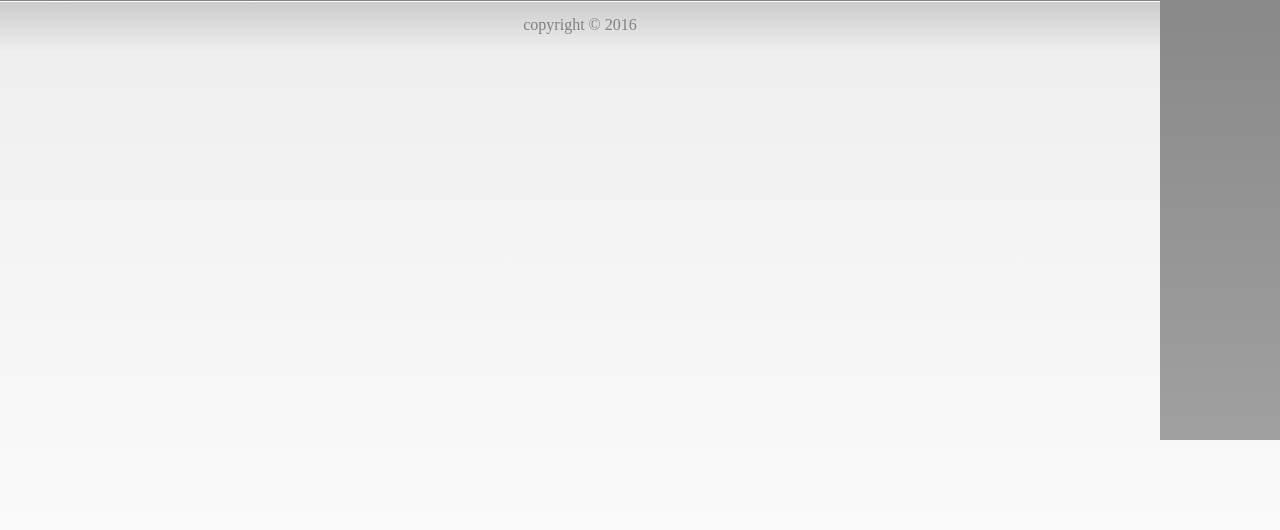
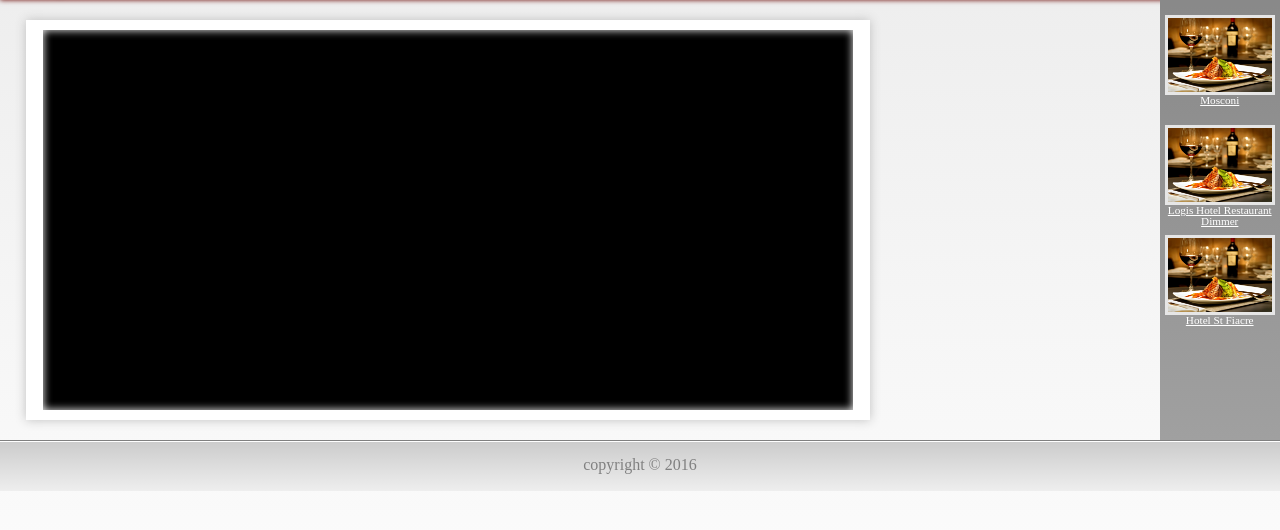
Before and after one commit to pwsapphire/chuang0, a PHP site: page /proj1/ in a window 1280 px wide. Shown: the part 45-575 px from the top of the page. Run offline with PHP 8.4, Linux system fonts and the light colour scheme; some libraries are stand-ins or nearby versions.

Commit message:
en regle

```diff
--- a/css/mainStyle.css
+++ b/css/mainStyle.css
@@ -149,6 +149,7 @@
 	position: fixed;
 	top: 0px;
 	width: 100%;
+	z-index: 1000;
 }
 @media all and (min-width: 400px){
 	#gMapc{
--- a/index.php
+++ b/index.php
@@ -4,12 +4,28 @@
 <main>
     <!-- Emplacement du header général contenant tous les liens vers les différentes parties du site  -->
     <!-- Emplacement Google Maps -->
+    <div id="gMapc">
+    	<div id="gap"></div>
+    </div>
     <!--<div id="gMap"></div> -->
     <!-- Partie dédiée a la récupération de differentes "Places" via l'API Google, et leur affichage -->
     <!--<div id="gMapPlaces"></div>-->
 
     <!-- Emplacement du slider avec les 10 derniers lieux: BONUS -->
-    <div id="theSlider"></div>
+    <div id="theSlider">
+    	<ul>
+    		<li class="sliderThumb"><img src="img/fakeResto.jpg" alt="d4845c99bbb50d64215da1f7c8cc9dd15d861376"><a href="#">Mosconi</a></li>
+    		<li class="sliderThumb"><img src="img/fakeResto.jpg" alt="c47f8b2b6c6a0e869588d22dba71ff88cb90f2aa"><a href="#">Logis Hotel Restaurant Dimmer</a></li>
+    		<li class="sliderThumb"><img src="img/fakeResto.jpg" alt="ddc6ab6420f78a0a28a6d8fd42f680c5daa552d5"><a href="#">Hotel St Fiacre</a></li>
+    		<!--<li class="sliderThumb"><img src="img/fakeResto.jpg" alt="25dddb9bdb2c529ba5fc68399f708494c543edbe"><a href="#">Bel Air</a></li>
+    		<li class="sliderThumb"><img src="img/fakeResto.jpg" alt="8d73d36e693cc5d19794ad8871d09b48824d3120"><a href="#">Hôtel Ibis Luxembourg Aéroport</a></li>
+    		<li class="sliderThumb"><img src="img/fakeResto.jpg" alt="11eac3f4c2e7965c626b7a74183b8c4166b5365c"><a href="#">Hotel du Parc</a></li>
+    		<li class="sliderThumb"><img src="img/fakeResto.jpg" alt="16a6a35d5a25efb832ad1b7efabce7f1cbc2fce4"><a href="#">Mercure Grand Hotel Alfa Luxembourg</a></li>
+    		<li class="sliderThumb"><img src="img/fakeResto.jpg" alt="0ff23f0cb719b98a8a786d9363a2306f388b3d86"><a href="#">PARC PLAZA</a></li>
+    		<li class="sliderThumb"><img src="img/fakeResto.jpg" alt="d97258180e53024e5f895084aead42d8207feca7"><a href="#">Hotel Brimer</a></li>
+    		<li class="sliderThumb"><img src="img/fakeResto.jpg" alt="5daf6acc6b7b7c534a412fb09a9ab07778e19b7f"><a href="#">CANTINE Châtelet</a></li>-->
+    	</ul>
+    </div>
 </main>
 <?php
 require 'inc/footer.php';
```
